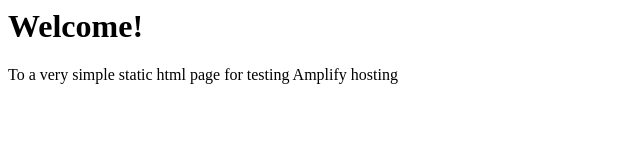
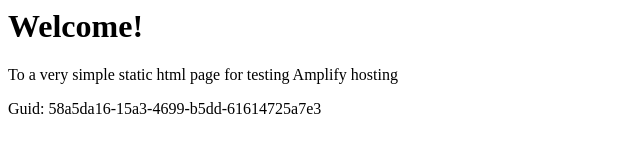
Before and after one commit to aws-aemilia-cmh/Github-PR-Commit-Integration-Test-DoNotTouch-Gith-OKSLNVO2-v1-preprod-us-east-2, a website: page src/index.html in a window 1280 px wide. Shown: the whole page, without its empty margins (0-640 px from the left). Drawn offline with Linux system fonts and the light colour scheme.

Commit message:
commit from integ tests

```diff
--- a/src/index.html
+++ b/src/index.html
@@ -1,3 +1,5 @@
+
+
 <html lang="en">
 
 <head>
@@ -10,6 +12,6 @@
 <body>
     <h1>Welcome!</h1>
     <p>To a very simple static html page for testing Amplify hosting</p>
-</body>
+    <p>Guid: 58a5da16-15a3-4699-b5dd-61614725a7e3</p></body>
 
 </html>
```
